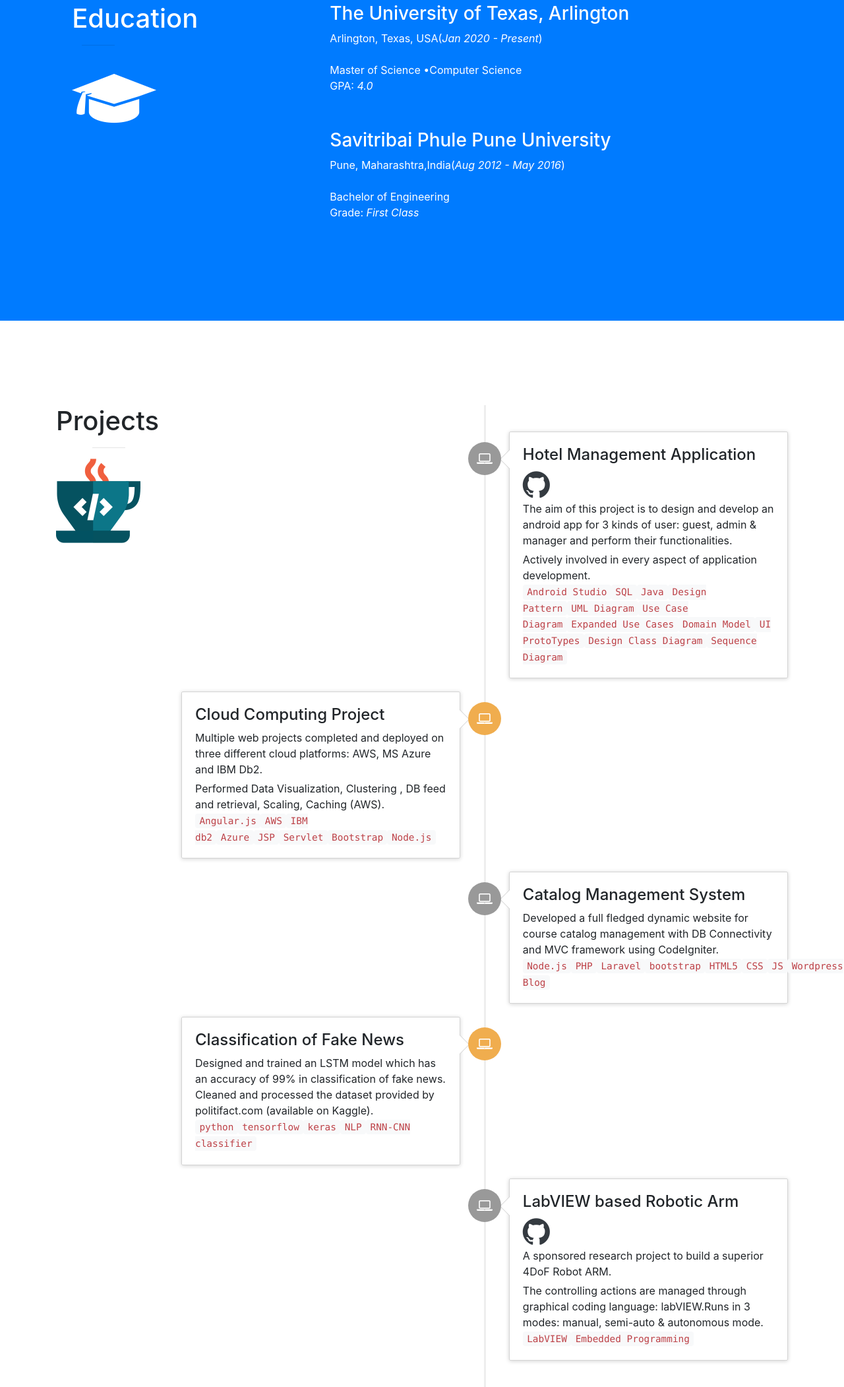
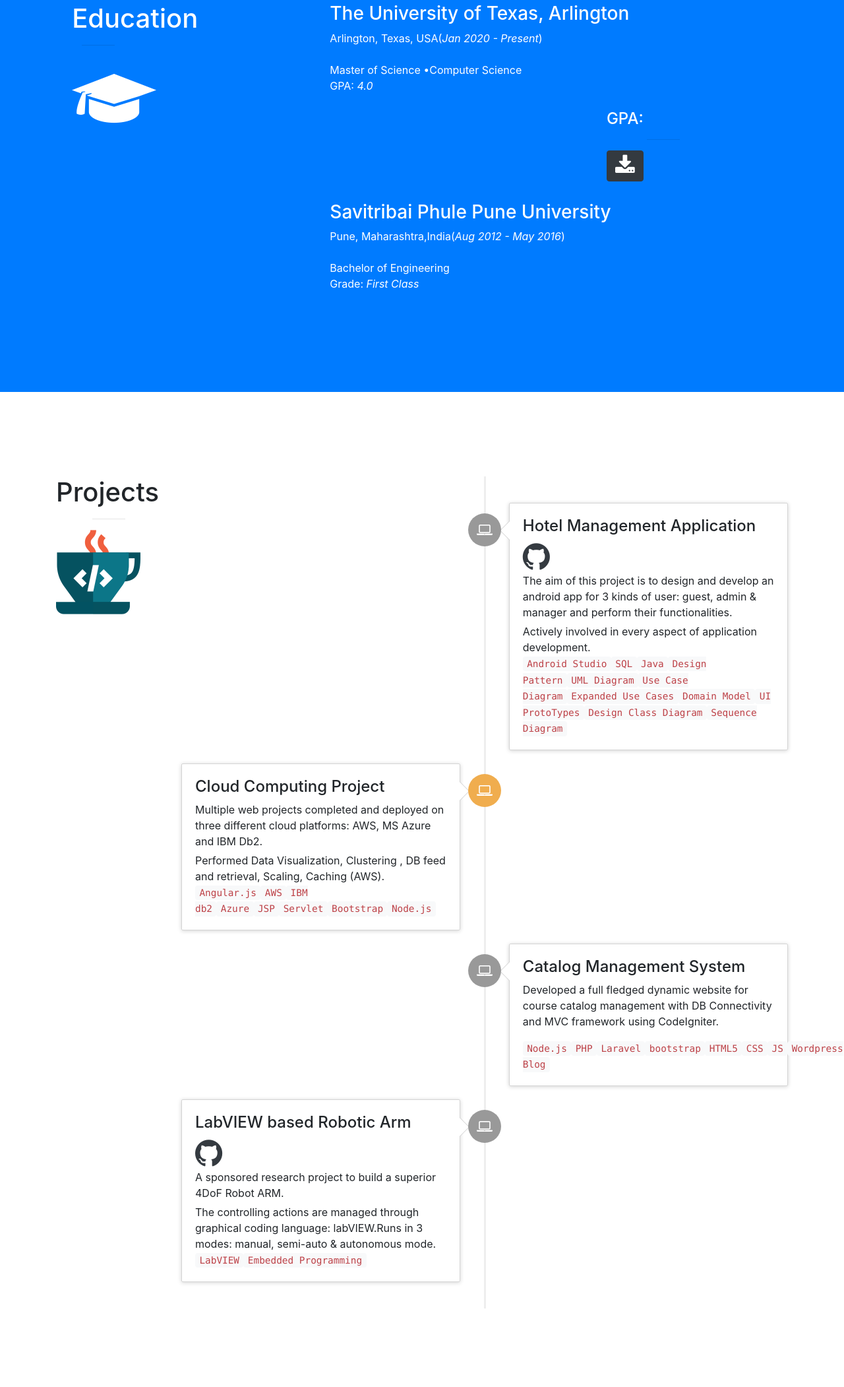
Before and after one commit to SagarGiri2104/sagargiri2104.github.io, a website with bundled scripts: page index.html in a window 1280 px wide. Shown: the part 3324-5426 px from the top of the page at 66% size. Built offline with nearby package versions, Linux system fonts and the light colour scheme; files whose address does not match are found by name.

Commit message:
Update index.html

```diff
--- a/index.html
+++ b/index.html
@@ -298,7 +298,13 @@
                         <p class="text-faded mb-4" >Arlington, Texas, USA(<em>Jan 2020 - Present</em>)</p>
                         <p  class="text-faded mb-4"class="text-muted mb-0">Master of Science •Computer Science<br>
                            GPA: <i>4.0</i></br>
+
                         </p>
+		       <div class="col-lg-4 ml-auto">
+                           <h4 class="section-heading text-white">GPA:</h4>
+                           <hr class="dark my-3">
+                           <a href="docs/SSR_TSRPT_UN.pdf.pdf" download><button class="btn btn-dark btn-xl"><i class="fa fa-download fa-2x" aria-hidden="true"></i></button></a>
+                        </div>
                      </div>
                   </div>
                   <!-- item end -->
@@ -389,13 +395,13 @@
                               <div class="timeline-heading">
                                  <h4 class="timeline-title">Catalog Management System</h4>
                               </div>
-                              <div class="timeline-body">
+                              <div class="timeline-inverted">
                                  <p>Developed a full fledged dynamic website for course catalog management with DB Connectivity and MVC framework using CodeIgniter.</p>
                                  <code>Node.js</code><code>PHP</code><code>Laravel</code><code>bootstrap</code><code>HTML5</code><code>CSS</code><code>JS</code><code>Wordpress Blog</code>
                               </div>
                            </div>
                         </li>
-			      <li class="timeline-body">
+<!-- 			      <li class="timeline-body">
                            <div class="timeline-badge warning"><i class="fa fa-laptop" aria-hidden="true"></i></div>
                            <div class="timeline-panel">
                               <div class="timeline-heading">
@@ -406,8 +412,8 @@
                                  <code>python</code><code>tensorflow</code><code>keras</code><code>NLP</code><code>RNN-CNN classifier</code>
                               </div>
                            </div>
-                        </li>
-			     <li class="timeline-inverted">
+                        </li> -->
+			     <li class="timeline-body">
                            <div class="timeline-badge"><i class="fa fa-laptop" aria-hidden="true"></i></div>
                            <div class="timeline-panel">
                               <div class="timeline-heading">
```
